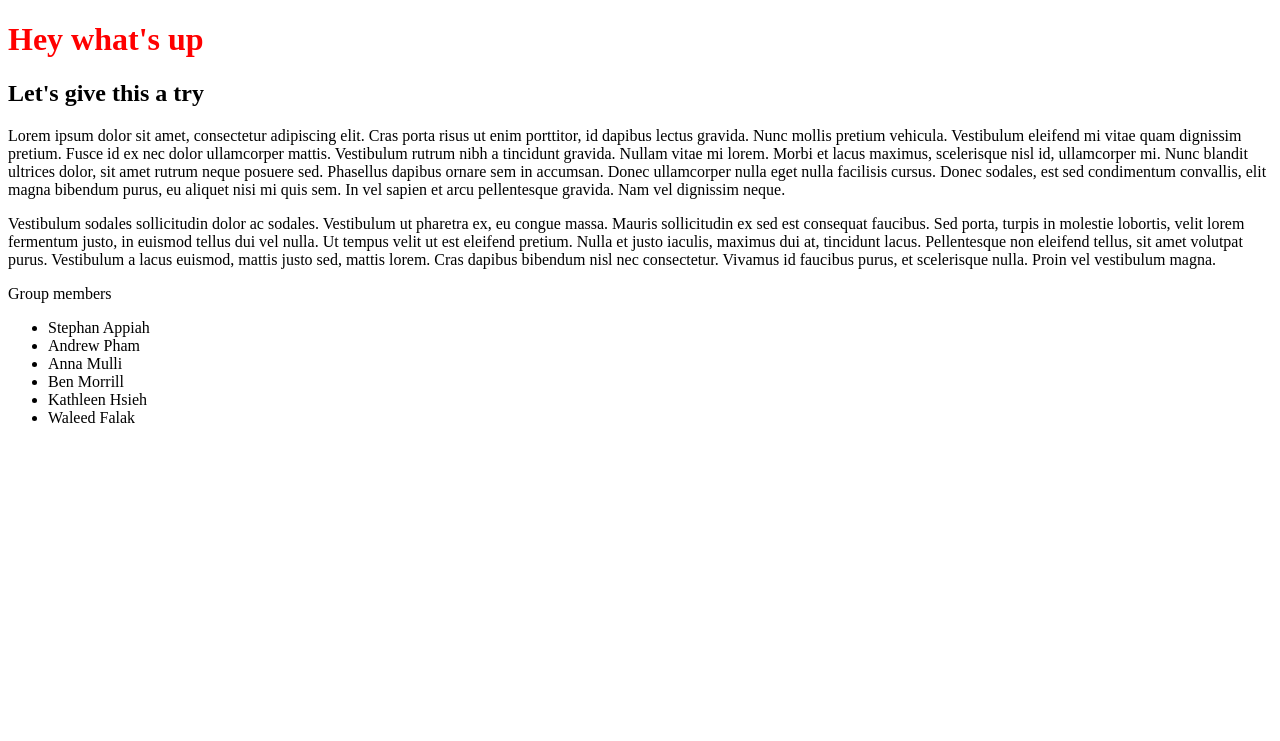
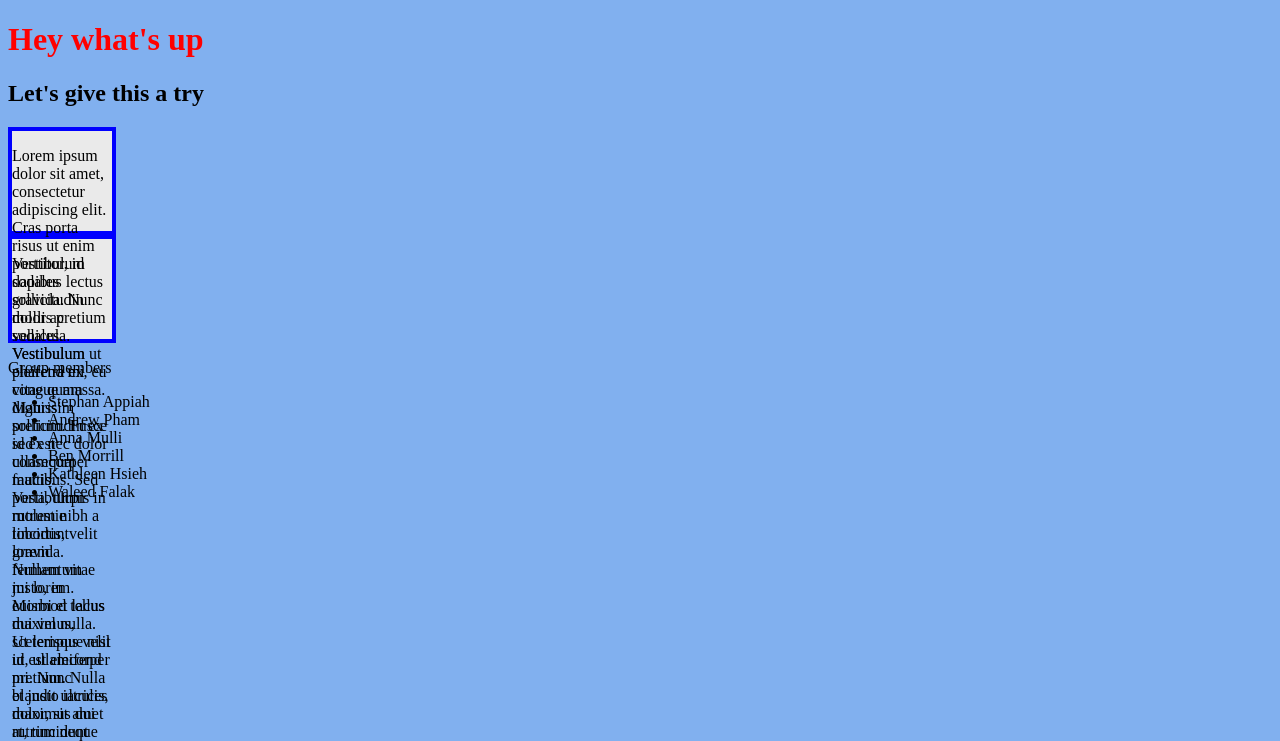
Before and after one commit to benmorrill/benmorrill.github.io, a PHP site: page / in a window 1280 px wide. Shown: the top 741 px of the page. Before the commit the page ends 423 px from the top, so only its background shows below. Run offline with PHP 8.4, Linux system fonts and the light colour scheme.

Commit message:
Updates to style

```diff
--- a/index.html
+++ b/index.html
@@ -1,14 +1,16 @@
 <!DOCTYPE html>
-<link rel="stylesheet" href="/benmorrill.github.io/my-style.css">
 <html>
+<title>Not my first try</title>
 
-<title>Not my first try</title>
+<head><link rel="stylesheet" href="/benmorrill.github.io/my-style.css">
+</head>
+
 <body>
-<h1 style="color:red;">Hey what's up</h1>
-<h2>Let's give this a try</h2>
-<p>Lorem ipsum dolor sit amet, consectetur adipiscing elit. Cras porta risus ut enim porttitor, id dapibus lectus gravida. Nunc mollis pretium vehicula. Vestibulum eleifend mi vitae quam dignissim pretium. Fusce id ex nec dolor ullamcorper mattis. Vestibulum rutrum nibh a tincidunt gravida. Nullam vitae mi lorem. Morbi et lacus maximus, scelerisque nisl id, ullamcorper mi. Nunc blandit ultrices dolor, sit amet rutrum neque posuere sed. Phasellus dapibus ornare sem in accumsan. Donec ullamcorper nulla eget nulla facilisis cursus. Donec sodales, est sed condimentum convallis, elit magna bibendum purus, eu aliquet nisi mi quis sem. In vel sapien et arcu pellentesque gravida. Nam vel dignissim neque.</p>
+	<h1 style="color:red;">Hey what's up</h1>
+	<h2>Let's give this a try</h2>
+	<div class="box box-1"><p>Lorem ipsum dolor sit amet, consectetur adipiscing elit. Cras porta risus ut enim porttitor, id dapibus lectus gravida. Nunc mollis pretium vehicula. Vestibulum eleifend mi vitae quam dignissim pretium. Fusce id ex nec dolor ullamcorper mattis. Vestibulum rutrum nibh a tincidunt gravida. Nullam vitae mi lorem. Morbi et lacus maximus, scelerisque nisl id, ullamcorper mi. Nunc blandit ultrices dolor, sit amet rutrum neque posuere sed. Phasellus dapibus ornare sem in accumsan. Donec ullamcorper nulla eget nulla facilisis cursus. Donec sodales, est sed condimentum convallis, elit magna bibendum purus, eu aliquet nisi mi quis sem. In vel sapien et arcu pellentesque gravida. Nam vel dignissim neque.</p></div>
 
-<p>Vestibulum sodales sollicitudin dolor ac sodales. Vestibulum ut pharetra ex, eu congue massa. Mauris sollicitudin ex sed est consequat faucibus. Sed porta, turpis in molestie lobortis, velit lorem fermentum justo, in euismod tellus dui vel nulla. Ut tempus velit ut est eleifend pretium. Nulla et justo iaculis, maximus dui at, tincidunt lacus. Pellentesque non eleifend tellus, sit amet volutpat purus. Vestibulum a lacus euismod, mattis justo sed, mattis lorem. Cras dapibus bibendum nisl nec consectetur. Vivamus id faucibus purus, et scelerisque nulla. Proin vel vestibulum magna.</p>
+	<div class="box box-1"><p>Vestibulum sodales sollicitudin dolor ac sodales. Vestibulum ut pharetra ex, eu congue massa. Mauris sollicitudin ex sed est consequat faucibus. Sed porta, turpis in molestie lobortis, velit lorem fermentum justo, in euismod tellus dui vel nulla. Ut tempus velit ut est eleifend pretium. Nulla et justo iaculis, maximus dui at, tincidunt lacus. Pellentesque non eleifend tellus, sit amet volutpat purus. Vestibulum a lacus euismod, mattis justo sed, mattis lorem. Cras dapibus bibendum nisl nec consectetur. Vivamus id faucibus purus, et scelerisque nulla. Proin vel vestibulum magna.</p></div>
 
 
 <p>Group members</p>
--- a/my-style.css
+++ b/my-style.css
@@ -1,14 +1,24 @@
 body
 {
-	background-color: white
+	background-color: #81b0ef
 }
 
 {
-	font-family: "Georgia"; font-size 24px
+	font-family: "Helvetica";
+	font-size 24px;
 }
 
 .box {
+	background: #eaeaea;
+	align-items: center;
+	height: 100px;
+	width: 100px;
+}
+
+.box-1 {
 	border: 4px solid blue;
-	height: 100px;
-	width: 200px;
 }
+
+.box-2 {
+	border: 4px dashed red;
+}
```
